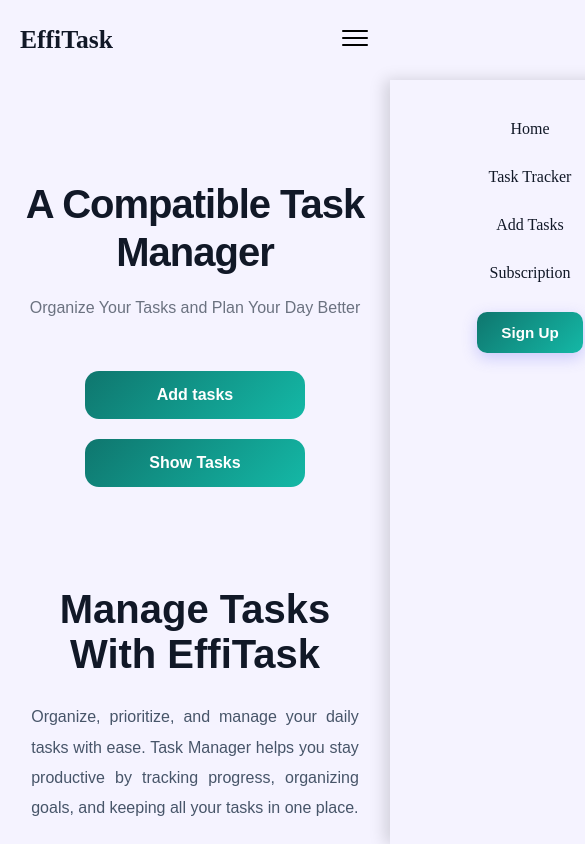
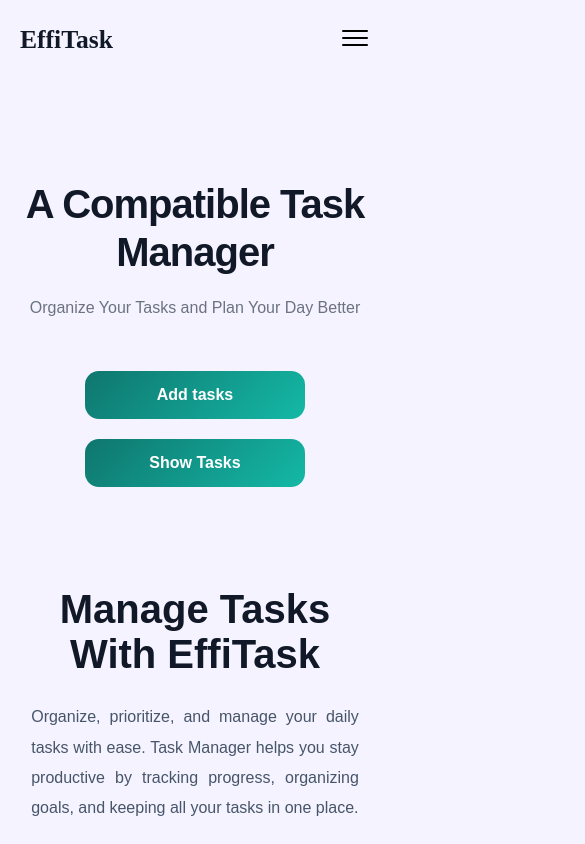
Before and after one commit to saregamamotive3-0021/effitask-smart-task, a React (Vite) app: page / in a window 390 px wide. Shown: the top 844 px of the page, 585 px wide, since content can reach past the window. Built offline with nearby package versions, Linux system fonts and the light colour scheme; a web font is replaced by a local one.

Commit message:
Update backend configuration

```diff
--- a/src/Components/Navbar/Navbar.css
+++ b/src/Components/Navbar/Navbar.css
@@ -136,28 +136,22 @@ a {
     .nav-ul {
         position: fixed;
         top: 80px;
-        right: -280px;
-        left: auto;
-
-        width: 280px;
+        left: -100%;          /* hide completely */
+        width: 100%;
         height: calc(100vh - 80px);
-
-        background: #F5F3FF;
-        box-shadow: -5px 0 15px rgba(0,0,0,0.15);
-
         display: flex;
         flex-direction: column;
+        justify-content: flex-start;
         align-items: center;
-        justify-content: flex-start;
+         background: #F5F3FF;
+        gap: 30px;
+        padding-top: 40px;
 
-        padding-top: 40px;
-        gap: 30px;
-
-        transition: right 0.3s ease;
-        z-index: 9999;
+        transition: left 0.3s ease;
+        z-index: 3000;
     }
 
     .nav-ul.active {
-        right: 0;
+        left: 0;
     }
 }
```
